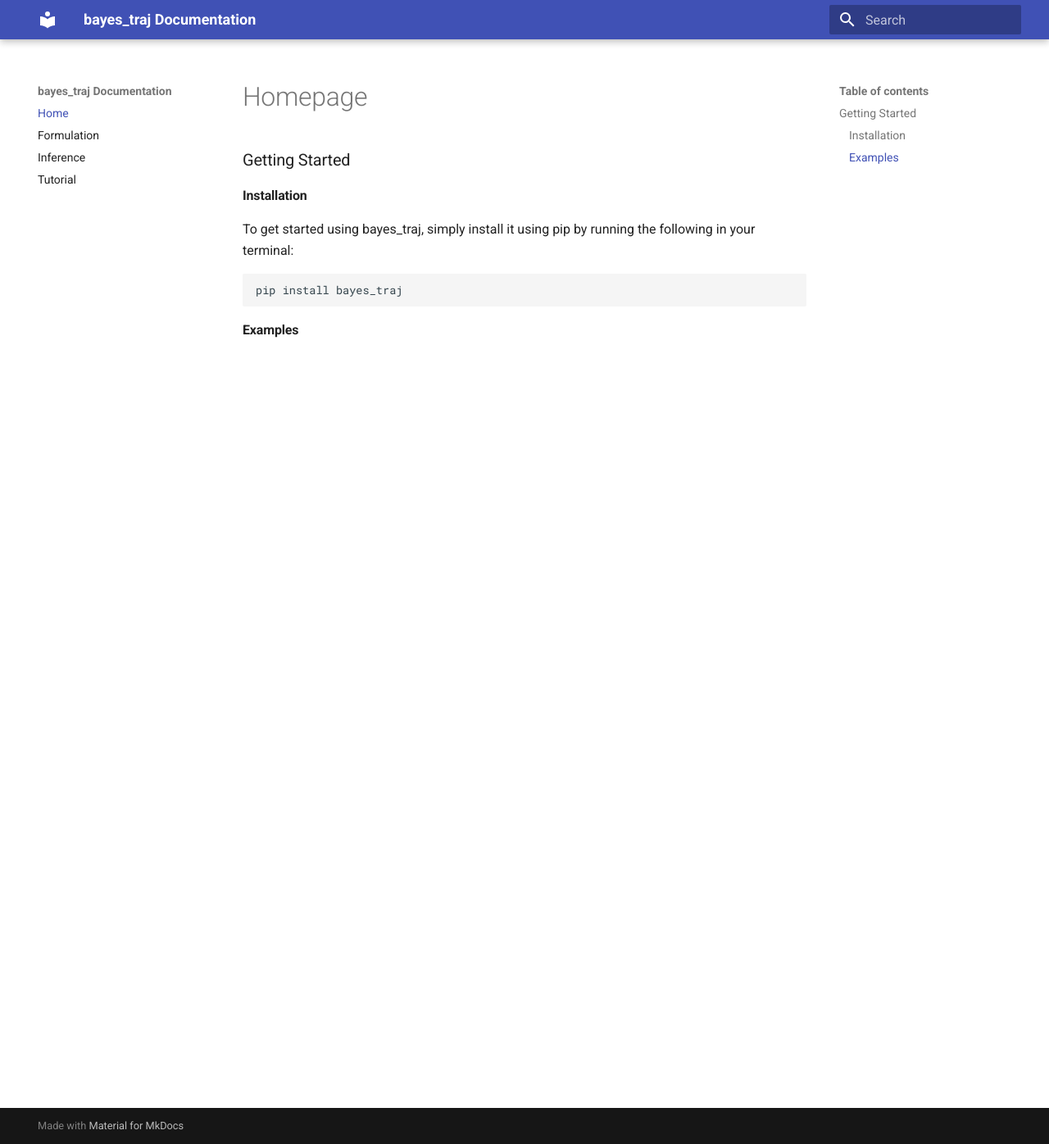
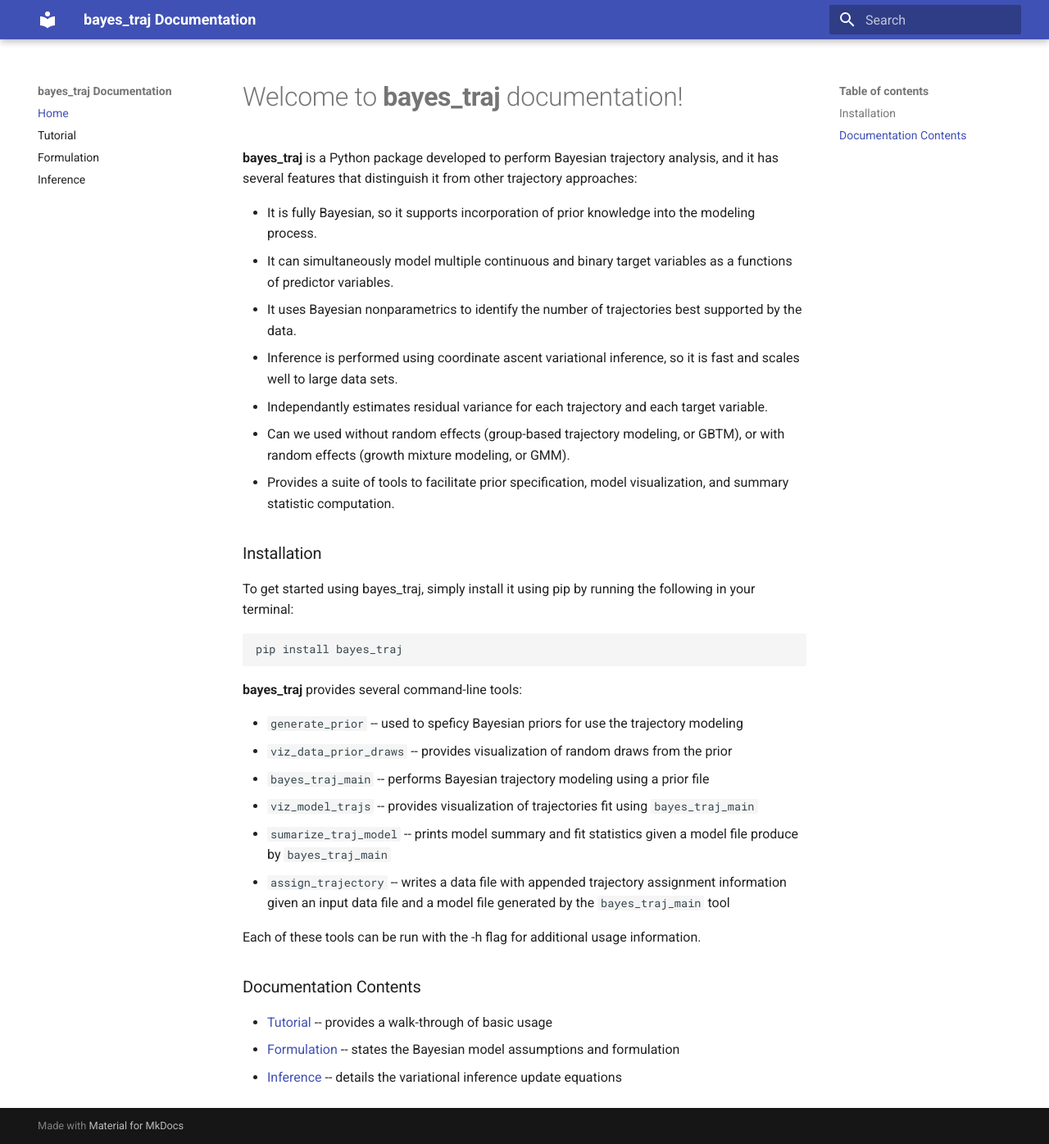
Before and after one commit to acil-bwh/bayes_traj, an MkDocs documentation site: the page built from docs/index.md, in a window 1280 px wide and 1396 px high. Shown: the whole window at 82% size. Built offline with MkDocs 1.6.1 and Material for MkDocs 9.7.7, drawn with Linux system fonts in a browser that asks for light colours.

Commit message:
Text changes

````diff
--- a/docs/index.md
+++ b/docs/index.md
@@ -1,11 +1,54 @@
-# Homepage
+# Welcome to **bayes_traj** documentation!
 
-### Getting Started
+**bayes_traj** is a Python package developed to perform Bayesian trajectory
+analysis, and it has several features that distinguish it from other
+trajectory approaches:
 
-#### Installation
-To get started using bayes_traj, simply install it using pip by running the following in your terminal:
+* It is fully Bayesian, so it supports incorporation of prior knowledge into
+the modeling process.
+* It can simultaneously model multiple continuous and binary target
+variables as a functions of predictor variables.
+* It uses Bayesian nonparametrics to identify the number of trajectories best
+supported by the data.
+* Inference is performed using coordinate ascent variational inference, so
+it is fast and scales well to large data sets.
+* Independantly estimates residual variance for each trajectory and
+each target variable.
+* Can we used without random effects (group-based trajectory modeling, or
+GBTM), or with random effects (growth mixture modeling, or GMM).
+* Provides a suite of tools to facilitate prior specification, model
+visualization, and summary statistic computation.
+
+
+### Installation
+
+To get started using bayes_traj, simply install it using pip by running the
+following in your terminal:
 ```bash
 pip install bayes_traj
 ```
 
-#### Examples
+**bayes_traj** provides several command-line tools:
+
+* `generate_prior` -- used to speficy Bayesian priors for use the trajectory
+  modeling
+* `viz_data_prior_draws` -- provides visualization of random draws from the
+  prior
+* `bayes_traj_main` -- performs Bayesian trajectory modeling using a prior file
+* `viz_model_trajs` -- provides visualization of trajectories fit using
+  `bayes_traj_main`
+* `sumarize_traj_model` -- prints model summary and fit statistics given a model
+  file produce by `bayes_traj_main`
+* `assign_trajectory` -- writes a data file with appended trajectory assignment
+  information given an input data file and a model file generated by the
+  `bayes_traj_main` tool
+
+Each of these tools can be run with the -h flag for additional usage information.
+
+
+### Documentation Contents
+
+* [Tutorial](bayes_traj_tutorial.md) -- provides a walk-through of basic usage
+* [Formulation](formulation.md) -- states the Bayesian model assumptions and
+formulation
+* [Inference](inference.md) -- details the variational inference update equations
--- a/mkdocs.yml
+++ b/mkdocs.yml
@@ -3,17 +3,48 @@ site_url: https://github.com/acil-bwh/bayes_traj
 theme:
   name: material
   features:
-    - navigation.instant
+    - navigation.instant  # Instant navigation enabled for smooth transitions
     - search.highlight
+
 nav:
   - Home: index.md
+  - Tutorial: bayes_traj_tutorial.md
   - Formulation: formulation.md
   - Inference: inference.md
-  - Tutorial: bayes_traj_tutorial.md
+
 plugins:
   - search
   - git-revision-date-localized
   - bibtex:
       bib_file: "references.bib"
+  - autorefs  # For automatic cross-referencing between files
+
 extra_javascript:
-  - https://cdnjs.cloudflare.com/ajax/libs/mathjax/2.7.7/MathJax.js?config=TeX-MML-AM_CHTML
+  - https://cdn.jsdelivr.net/npm/mathjax@3/es5/tex-mml-chtml.js
+  - inline: |
+      window.MathJax = {
+        tex: {
+          tags: 'ams',  # Enable AMS-style numbering for equations
+          processRefs: true  # Enable \label{} and \ref{}
+        },
+        options: {
+          // Delay startup until MathJax is loaded
+          skipStartupTypeset: true  # We control when to typeset
+        }
+      };
+
+  # Custom script to trigger MathJax on page load and navigation
+  - inline: |
+      document.addEventListener("DOMContentLoaded", function () {
+        // Manually typeset after content is loaded
+        if (typeof MathJax !== "undefined") {
+          MathJax.typeset();  // Process math on the initial page load
+        }
+
+        // Re-trigger MathJax typesetting on every page navigation (for instant navigation)
+        document$.subscribe(() => {
+          if (typeof MathJax !== "undefined") {
+            MathJax.typesetPromise();  // Promise-based version for dynamic content
+          }
+        });
+      });
````
Also changed, not shown: docs/inference.md (+46 -32 lines).
